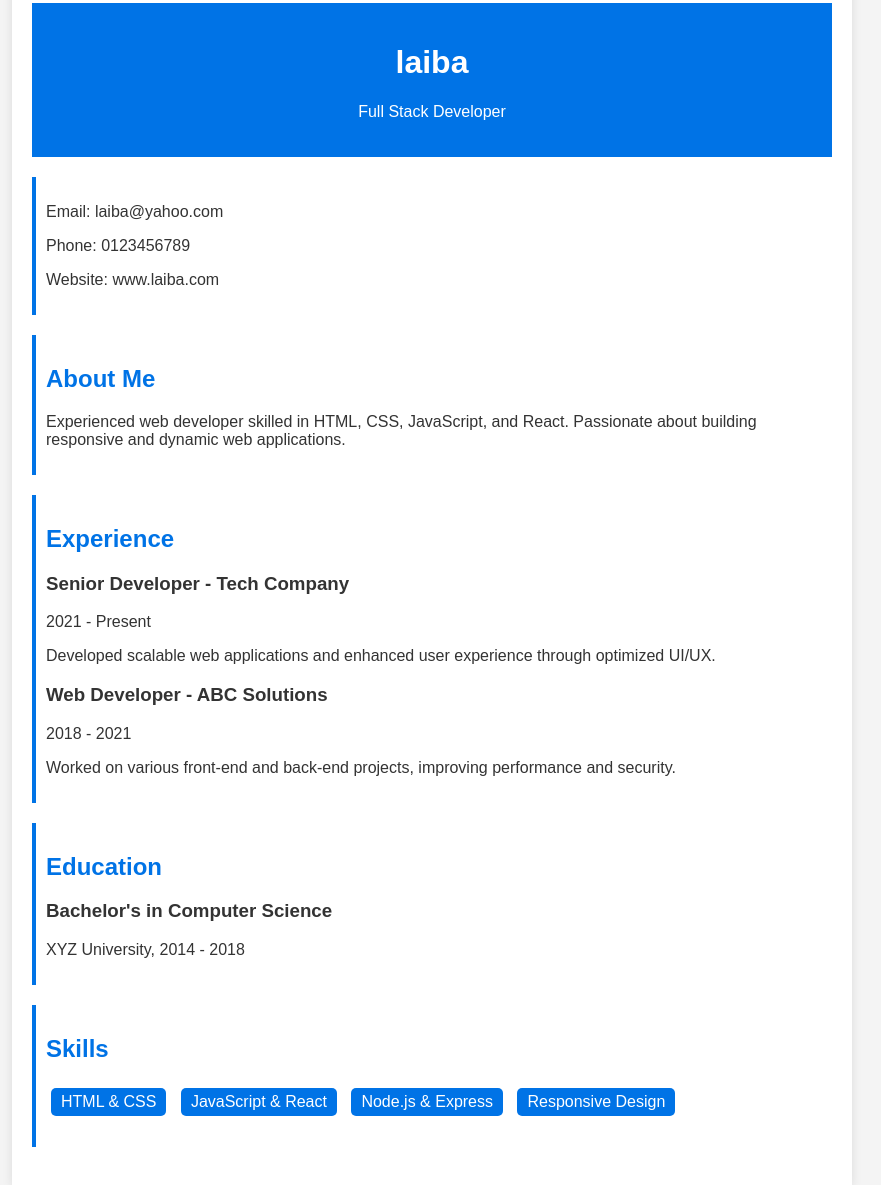
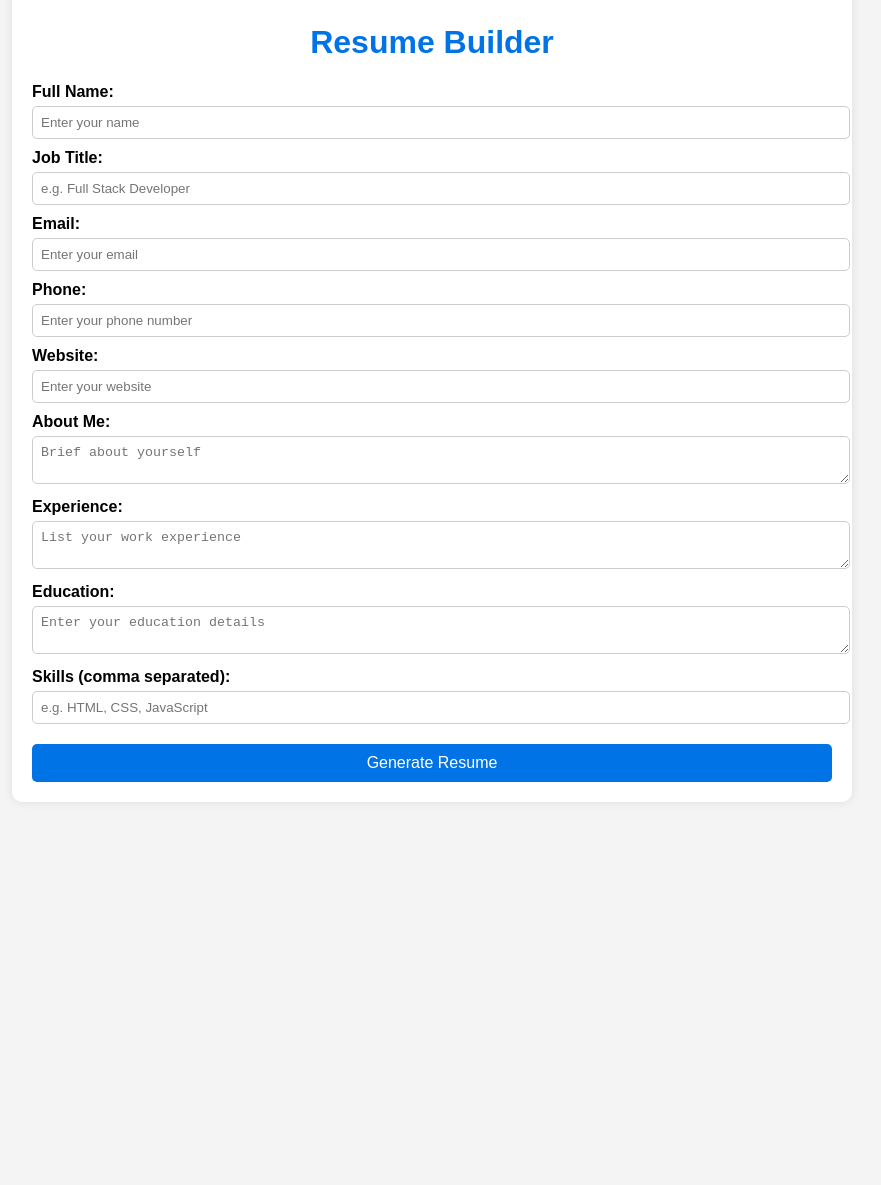
Before and after one commit to Syeda-Laiba-Riaz/Hackathon_milestones2, a plain HTML site: page index.html in a window 1280 px wide. Shown: the part 37-1222 px from the top of the page, without its empty margins (208-1089 px from the left). After the commit the page ends 859 px from the top, so only its background shows below. Drawn offline with Linux system fonts and the light colour scheme.

Commit message:
Add files via upload

```diff
--- a/index.html
+++ b/index.html
@@ -3,53 +3,49 @@
 <head>
     <meta charset="UTF-8">
     <meta name="viewport" content="width=device-width, initial-scale=1.0">
-    <title>Professional Resume</title>
+    <title>Dynamic Resume Builder</title>
     <link rel="stylesheet" href="style.css">
 </head>
 <body>
     <div class="container">
-        <header>
-            <h1>laiba</h1>
-            <p>Full Stack Developer</p>
-        </header>
-        <section class="contact-info">
-            <p>Email: laiba@yahoo.com</p>
-            <p>Phone: 0123456789</p>
-            <p>Website: www.laiba.com</p>
-        </section>
-        <section class="about">
-            <h2>About Me</h2>
-            <p>Experienced web developer skilled in HTML, CSS, JavaScript, and React. Passionate about building responsive and dynamic web applications.</p>
-        </section>
-        <section class="experience">
-            <h2>Experience</h2>
-            <div>
-                <h3>Senior Developer - Tech Company</h3>
-                <p>2021 - Present</p>
-                <p>Developed scalable web applications and enhanced user experience through optimized UI/UX.</p>
-            </div>
-            <div>
-                <h3>Web Developer - ABC Solutions</h3>
-                <p>2018 - 2021</p>
-                <p>Worked on various front-end and back-end projects, improving performance and security.</p>
-            </div>
-        </section>
-        <section class="education">
-            <h2>Education</h2>
-            <div>
-                <h3>Bachelor's in Computer Science</h3>
-                <p>XYZ University, 2014 - 2018</p>
-            </div>
-        </section>
-        <section class="skills">
-            <h2>Skills</h2>
-            <ul>
-                <li>HTML & CSS</li>
-                <li>JavaScript & React</li>
-                <li>Node.js & Express</li>
-                <li>Responsive Design</li>
-            </ul>
-        </section>
+        <h1>Resume Builder</h1>
+
+        <form id="resume-form">
+            <label for="name">Full Name:</label>
+            <input type="text" id="name" placeholder="Enter your name" required>
+
+            <label for="title">Job Title:</label>
+            <input type="text" id="title" placeholder="e.g. Full Stack Developer" required>
+
+            <label for="email">Email:</label>
+            <input type="email" id="email" placeholder="Enter your email" required>
+
+            <label for="phone">Phone:</label>
+            <input type="tel" id="phone" placeholder="Enter your phone number" required>
+
+            <label for="website">Website:</label>
+            <input type="text" id="website" placeholder="Enter your website">
+
+            <label for="about">About Me:</label>
+            <textarea id="about" placeholder="Brief about yourself" required></textarea>
+
+            <label for="experience">Experience:</label>
+            <textarea id="experience" placeholder="List your work experience" required></textarea>
+
+            <label for="education">Education:</label>
+            <textarea id="education" placeholder="Enter your education details" required></textarea>
+
+            <label for="skills">Skills (comma separated):</label>
+            <input type="text" id="skills" placeholder="e.g. HTML, CSS, JavaScript" required>
+
+            <button type="submit">Generate Resume</button>
+        </form>
+
+        <div id="resume-output" class="resume">
+            <!-- Resume will be generated here -->
+        </div>
     </div>
+
+    <script src="script.js"></script>
 </body>
 </html>
--- /dev/null
+++ b/script.js
@@ -0,0 +1,50 @@
+document.getElementById("resume-form").addEventListener("submit", function(event) {
+    event.preventDefault();
+
+    // Get form values
+    const name = document.getElementById("name").value;
+    const title = document.getElementById("title").value;
+    const email = document.getElementById("email").value;
+    const phone = document.getElementById("phone").value;
+    const website = document.getElementById("website").value;
+    const about = document.getElementById("about").value;
+    const experience = document.getElementById("experience").value;
+    const education = document.getElementById("education").value;
+    const skills = document.getElementById("skills").value.split(",");
+
+    // Generate resume HTML
+    const resumeHTML = `
+        <header>
+            <h1>${name}</h1>
+            <p>${title}</p>
+        </header>
+        <section class="contact-info">
+            <p><strong>Email:</strong> ${email}</p>
+            <p><strong>Phone:</strong> ${phone}</p>
+            <p><strong>Website:</strong> ${website}</p>
+        </section>
+        <section class="about">
+            <h2>About Me</h2>
+            <p>${about}</p>
+        </section>
+        <section class="experience">
+            <h2>Experience</h2>
+            <p>${experience.replace(/\n/g, "<br>")}</p>
+        </section>
+        <section class="education">
+            <h2>Education</h2>
+            <p>${education.replace(/\n/g, "<br>")}</p>
+        </section>
+        <section class="skills">
+            <h2>Skills</h2>
+            <div class="skills-list">
+                ${skills.map(skill => `<span>${skill.trim()}</span>`).join("")}
+            </div>
+        </section>
+    `;
+
+    // Display resume
+    const resumeOutput = document.getElementById("resume-output");
+    resumeOutput.innerHTML = resumeHTML;
+    resumeOutput.style.display = "block";
+});
--- a/style.css
+++ b/style.css
@@ -1,10 +1,8 @@
-/* style.css */
 body {
     font-family: Arial, sans-serif;
     margin: 0;
     padding: 0;
     background-color: #f4f4f4;
-    color: #333;
 }
 
 .container {
@@ -14,42 +12,67 @@ body {
     background: #fff;
     padding: 20px;
     box-shadow: 0px 0px 10px rgba(0, 0, 0, 0.1);
+    border-radius: 10px;
 }
 
-header {
+h1 {
     text-align: center;
-    background: #0073e6;
-    color: white;
-    padding: 20px 0;
-}
-
-.contact-info, .about, .experience, .education, .skills {
-    margin: 20px 0;
-    padding: 10px;
-    background: #fff;
-    border-left: 4px solid #0073e6;
-}
-
-h2 {
     color: #0073e6;
 }
 
-.skills ul {
-    list-style: none;
-    padding: 0;
+label {
+    font-weight: bold;
+    display: block;
+    margin-top: 10px;
 }
 
-.skills li {
+input, textarea {
+    width: 100%;
+    padding: 8px;
+    margin-top: 5px;
+    border: 1px solid #ccc;
+    border-radius: 5px;
+}
+
+button {
+    width: 100%;
+    padding: 10px;
+    margin-top: 20px;
+    background: #0073e6;
+    color: white;
+    border: none;
+    cursor: pointer;
+    font-size: 16px;
+    border-radius: 5px;
+}
+
+button:hover {
+    background: #005bb5;
+}
+
+.resume {
+    margin-top: 20px;
+    padding: 20px;
+    border: 2px solid #0073e6;
+    border-radius: 10px;
+    display: none;
+    background: white;
+}
+
+.resume h2 {
+    color: #0073e6;
+    margin-bottom: 10px;
+}
+
+.skills-list {
+    display: flex;
+    flex-wrap: wrap;
+}
+
+.skills-list span {
     background: #0073e6;
     color: white;
     padding: 5px 10px;
-    display: inline-block;
     margin: 5px;
     border-radius: 5px;
 }
-
-@media (max-width: 600px) {
-    .container {
-        width: 95%;
-    }
-}
```
Also changed, not shown: 1 other file.
